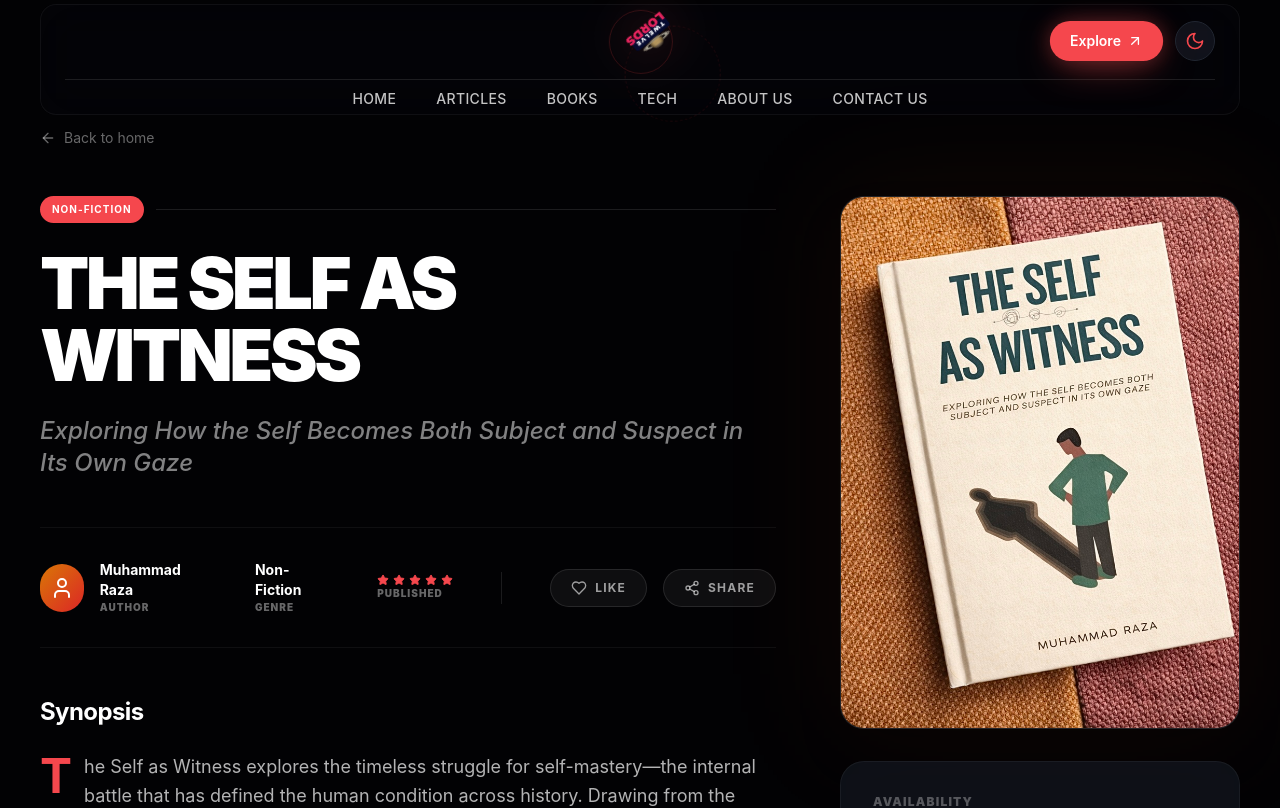
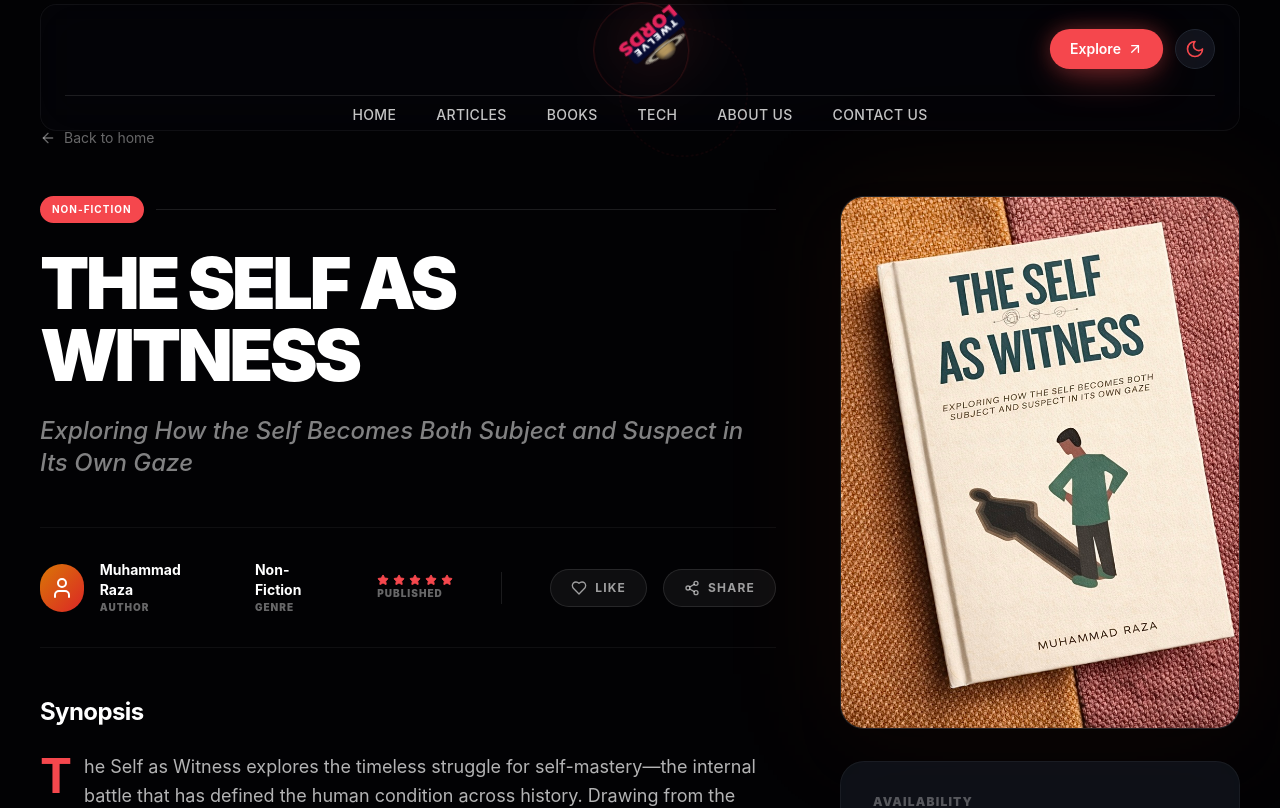
Before and after one commit to tanveeralyh-glitch/twelve-lords, a React (Vite) app: page /book in a window 1280 px wide. Shown: the top 808 px of the page. Built offline with nearby package versions, Linux system fonts and the light colour scheme; the HTML template or start-up script is replaced by a standard one.

Commit message:
Style: significantly increase logo size for high-impact branding

```diff
--- a/src/components/Logo.tsx
+++ b/src/components/Logo.tsx
@@ -3,13 +3,13 @@ import { motion } from "framer-motion";
 import logoImg from "@/assets/logo.png";
 
 export const Logo = () => (
-  <Link to="/" className="flex items-center group relative h-14 md:h-16 py-1.5">
-    <div className="relative h-full flex items-center justify-center px-10">
+  <Link to="/" className="flex items-center group relative h-16 md:h-20 py-2">
+    <div className="relative h-full flex items-center justify-center px-12">
       {/* Outer rotating dashed ring */}
-      <div className="absolute top-1/2 left-1/2 -translate-x-1/2 -translate-y-1/2 w-20 h-20 md:w-24 h-24 rounded-full border-[1.5px] border-dashed border-accent/40 animate-[spin_10s_linear_infinite] group-hover:border-accent/90 transition-colors duration-500 opacity-30 group-hover:opacity-100" />
+      <div className="absolute top-1/2 left-1/2 -translate-x-1/2 -translate-y-1/2 w-24 h-24 md:w-32 h-32 rounded-full border-[1.5px] border-dashed border-accent/40 animate-[spin_10s_linear_infinite] group-hover:border-accent/90 transition-colors duration-500 opacity-30 group-hover:opacity-100" />
 
       {/* Inner slow rotating ring */}
-      <div className="absolute top-1/2 left-1/2 -translate-x-1/2 -translate-y-1/2 w-14 h-14 md:w-16 h-16 rounded-full border border-accent/20 animate-[spin_6s_linear_reverse_infinite]" />
+      <div className="absolute top-1/2 left-1/2 -translate-x-1/2 -translate-y-1/2 w-16 h-16 md:w-24 h-24 rounded-full border border-accent/20 animate-[spin_6s_linear_reverse_infinite]" />
 
       {/* Actual Logo Image with continuous rotation and fixed professional size */}
       <motion.div
@@ -26,7 +26,7 @@ export const Logo = () => (
           transition={{
             filter: { duration: 2, repeat: Infinity, ease: "easeInOut" }
           }}
-          className="h-9 w-9 md:h-10 md:w-10 object-contain scale-[2.8] md:scale-[3] transition-transform duration-500"
+          className="h-10 w-10 md:h-12 md:w-12 object-contain scale-[3.2] md:scale-[3.8] transition-transform duration-500"
         />
       </motion.div>
     </div>
```
